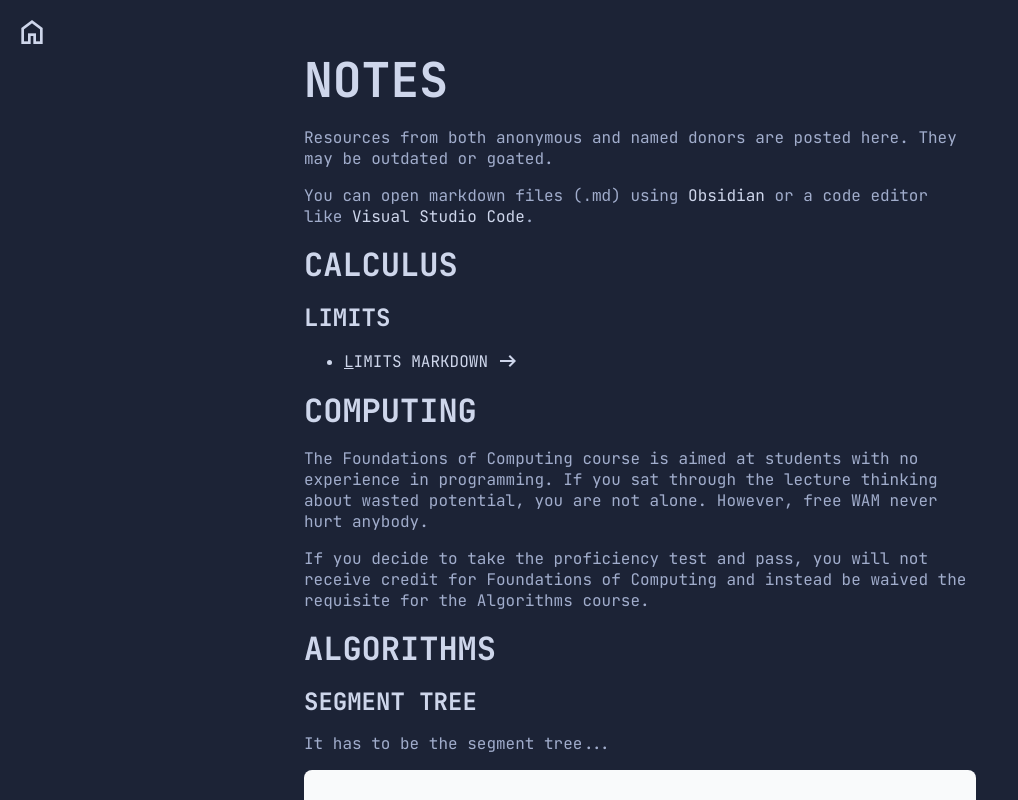
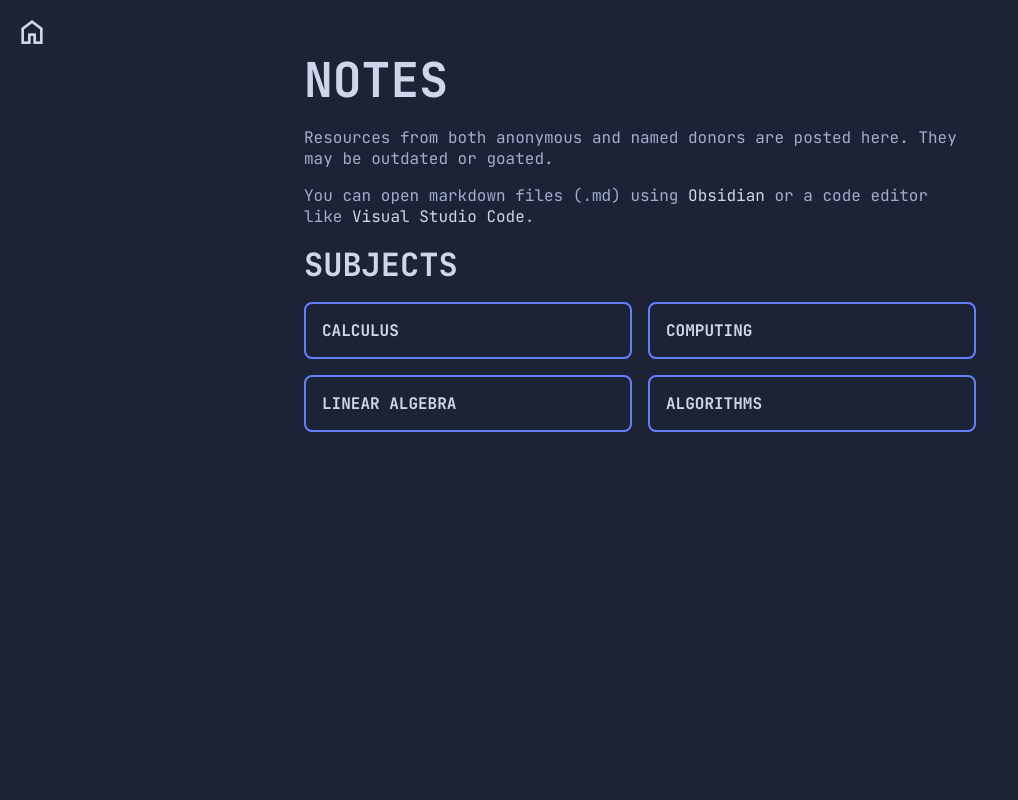
Before and after one commit to hshmp/unimelb, a SvelteKit app: page /notes in a window 1280 px wide. Shown: the top 800 px of the page, without its empty margins (0-1018 px from the left). Built offline with nearby package versions, Linux system fonts and the light colour scheme.

Commit message:
fix: update notes page

```diff
--- a/src/routes/notes/+page.svelte
+++ b/src/routes/notes/+page.svelte
@@ -1,4 +1,6 @@
-<script></script>
+<script>
+const subjects = ['calculus', 'computing', 'linear_algebra', 'algorithms']
+</script>
 
 <main>
 	<h1>Notes</h1>
@@ -9,30 +11,36 @@
 		You can open markdown files (<code>.md</code>) using <a href="https://obsidian.md" target="_blank">Obsidian</a>
 		or a code editor like <a href="https://vscode.dev" target="_blank">Visual Studio Code</a>.
 	</p>
-	<h2>Calculus</h2>
-	<h3>Limits</h3>
-	<ul>
-		<li data-delay="250">
-			<a href="calc_ii_limits.md">
-				<span class="shortcut">Limits Markdown</span>
-				<span class="material-symbols-outlined">arrow_right_alt</span>
-			</a>
-		</li>
-	</ul>
-	<h2>Computing</h2>
-	<p data-delay="250">
-		The Foundations of Computing course is aimed at students with no experience in programming. If
-		you sat through the lecture thinking about wasted potential, you are not alone. However, free WAM
-		never hurt anybody.
-	</p>
-	<p data-delay="500">
-		If you decide to take the proficiency test and pass, you will not receive credit for Foundations of Computing
-		and instead be waived the requisite for the Algorithms course.
-	</p>
-	<h2>Algorithms</h2>
-	<h3>Segment Tree</h3>
-  <p data-delay="250">It has to be the segment tree...</p>
-	<div class="img up">
-		<img src="segtree.png" alt="iterative segment tree diagram" />
+	<h2>Subjects</h2>
+	<div class="linkgrid">
+		{#each subjects as subject, i}
+			<a href={`/notes/${subject}`} class="up" data-delay={(i + 1) * 250}>{subject.toUpperCase().replaceAll('_', ' ')}</a>
+		{/each}
 	</div>
 </main>
+
+<style>
+.linkgrid {
+	display: grid;
+	grid-template-columns: repeat(auto-fit, minmax(20rem, 1fr));
+	gap: 1rem;
+}
+
+.linkgrid a {
+	display: flex;
+	justify-content: space-between;
+	align-items: center;
+	padding: 1rem;
+	background: linear-gradient(var(--accent-0)) 0% 0% / 0% 100% no-repeat;
+	border: 2px solid var(--accent-0);
+	border-radius: 0.5rem;
+	color: var(--text-0);
+	text-decoration: none;
+	font-weight: bold;
+	transition: background 250ms ease-in-out;
+}
+
+.linkgrid a:hover {
+	background-size: 100% 100%;
+}
+</style>
```
